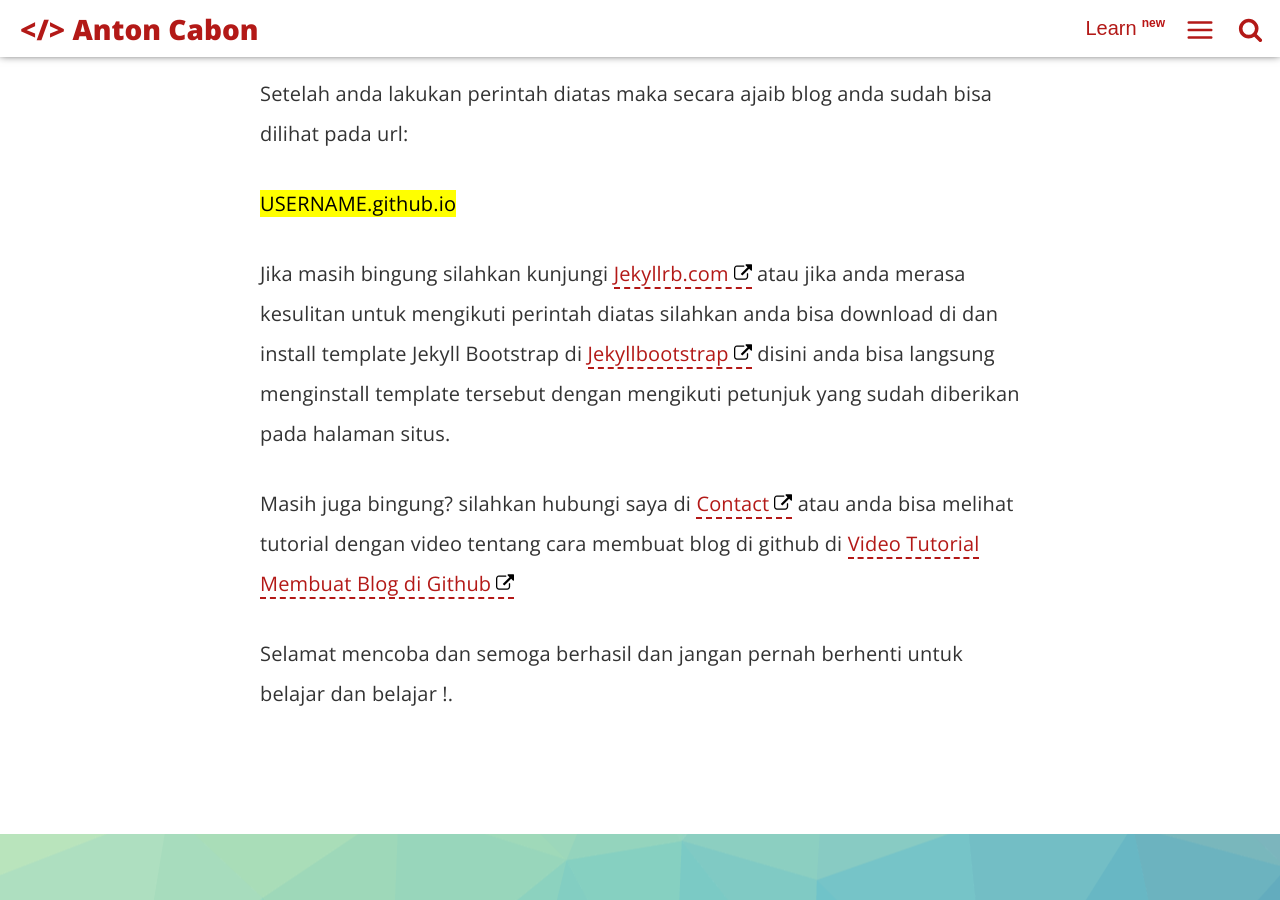
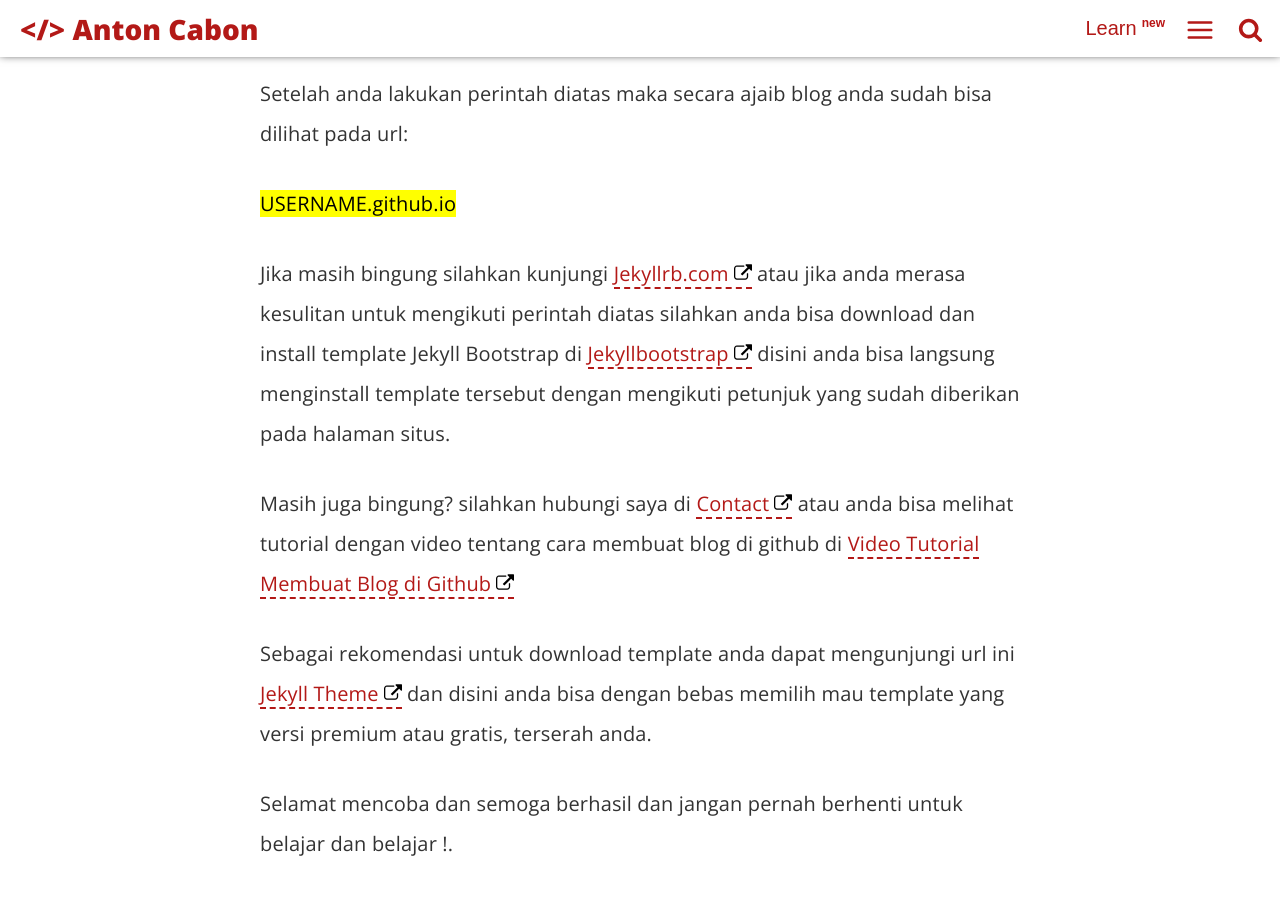
Before and after one commit to antoncabon/antoncabon.github.io, a Jekyll site: the page built from _posts/2016-06-08-cara-membuat-blog-di-github.markdown, in a window 1280 px wide and 900 px high, scrolled down 1667 px. Built offline with Jekyll 4.4.1, drawn with Linux system fonts in a browser that asks for light colours; comment, search, counter and statistics services are not loaded.

Commit message:
Update 2016-06-08-cara-membuat-blog-di-github.markdown

```diff
--- a/_posts/2016-06-08-cara-membuat-blog-di-github.markdown
+++ b/_posts/2016-06-08-cara-membuat-blog-di-github.markdown
@@ -31,8 +31,10 @@ Setelah anda lakukan perintah diatas maka secara ajaib blog anda sudah bisa dili
 
 <mark>USERNAME.github.io</mark>
 
-Jika masih bingung silahkan kunjungi [Jekyllrb.com](https://jekyllrb.com/) atau jika anda merasa kesulitan untuk mengikuti perintah diatas silahkan anda bisa download di dan install template Jekyll Bootstrap  di [Jekyllbootstrap](http://themes.jekyllbootstrap.com/) disini anda bisa langsung menginstall template tersebut dengan mengikuti petunjuk yang sudah diberikan pada halaman situs.
+Jika masih bingung silahkan kunjungi [Jekyllrb.com](https://jekyllrb.com/) atau jika anda merasa kesulitan untuk mengikuti perintah diatas silahkan anda bisa download dan install template Jekyll Bootstrap  di [Jekyllbootstrap](http://themes.jekyllbootstrap.com/) disini anda bisa langsung menginstall template tersebut dengan mengikuti petunjuk yang sudah diberikan pada halaman situs.
 
 Masih juga bingung? silahkan hubungi saya di [Contact](https://antoncabon.github.io/about/) atau anda bisa melihat tutorial dengan video tentang cara membuat blog di github di [Video Tutorial Membuat Blog di Github](https://antoncabon.github.io/github-pages-and-jekyll-video-untuk-pemula/)
 
+Sebagai rekomendasi untuk download template anda dapat mengunjungi url ini [Jekyll Theme](https://jekyllthemes.io/) dan disini anda bisa dengan bebas memilih mau template yang versi premium atau gratis, terserah anda.
+
 Selamat mencoba dan semoga berhasil dan jangan pernah berhenti untuk belajar dan belajar !.
```
